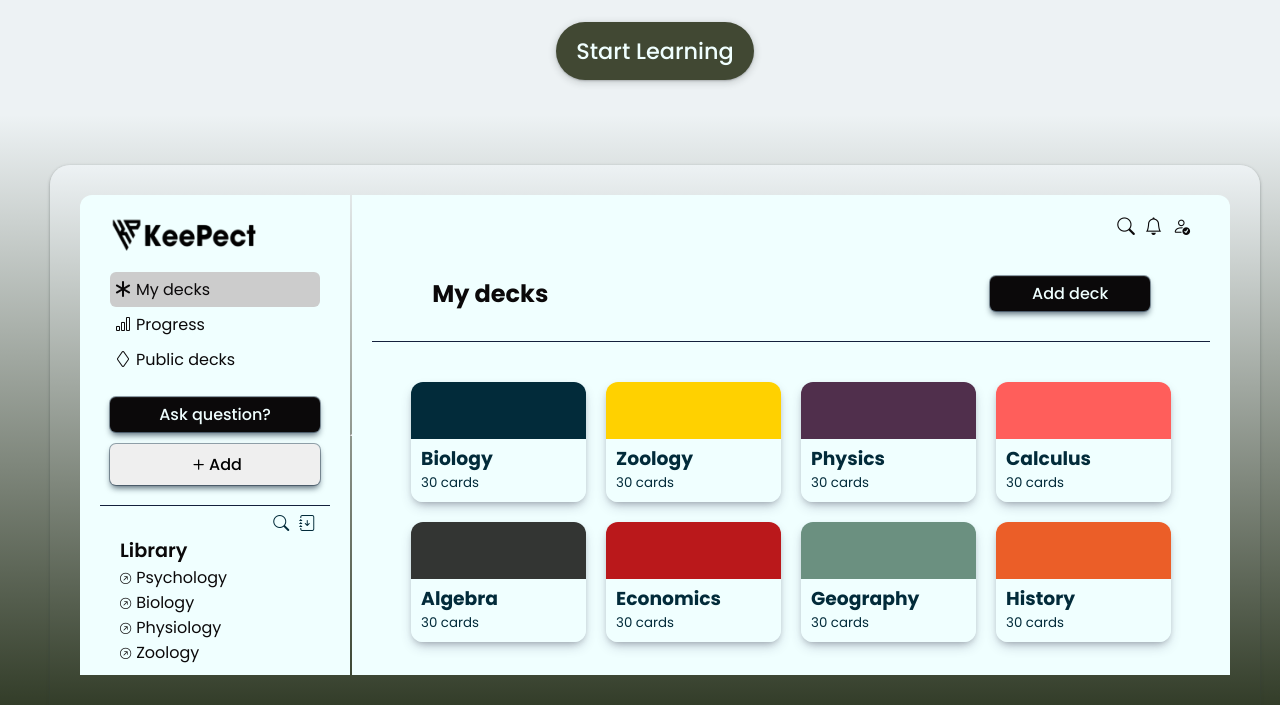
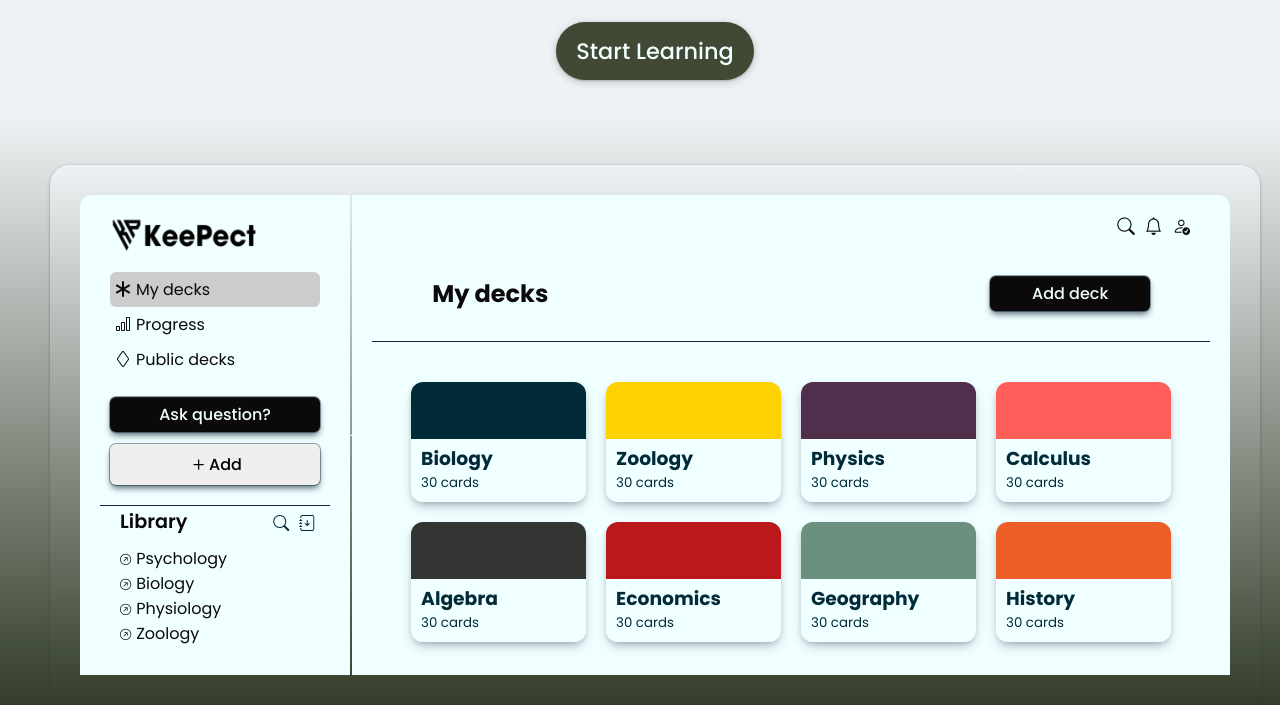
Before and after one commit to cent-yap/Research, a plain HTML site: page index.html in a window 1280 px wide. Shown: the part 254-959 px from the top of the page. Drawn offline with nearby package versions, Linux system fonts and the light colour scheme; a web font is replaced by a local one.

Commit message:
Update index.html

```diff
--- a/index.html
+++ b/index.html
@@ -87,12 +87,14 @@
       </div>
 
       <div class="air">
+        <div class="keen">
+        <div class="top">
+        <h2>Library</h2>
+        </div>
         <div class="above">
         <i class="bi bi-search"></i>
         <i class="bi bi-journal-arrow-down"></i>
         </div>
-        <div class="top">
-        <h2>Library</h2>
         </div>
         <div class="lib">
           <li><a><i class="bi bi-arrow-up-right-circle"></i>Psychology</a></li>
```
